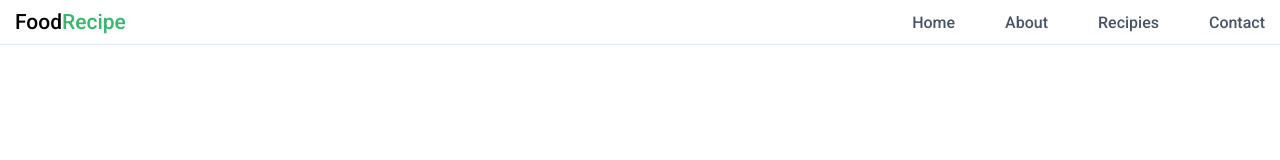
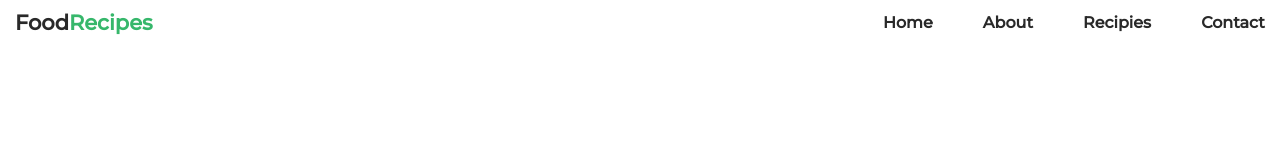
Before and after one commit to bjaneczko/Landing-page_FoodRecipes, a website built with webpack: page src/index.html in a window 1280 px wide. Built offline with nearby package versions, Linux system fonts and the light colour scheme.

Commit message:
Refactored navbar code

```diff
--- a/src/index.html
+++ b/src/index.html
@@ -2,7 +2,7 @@
 <html lang="en">
   <head>
     <meta charset="UTF-8">
-    <title>Webpack Boilerplate Starter Template</title>
+    <title>FoodRecipes - all you need to start cooking</title>
     <meta name="description" content="Simple starter webpack 5 project template boilerplate supporting SASS/PostCSS, Babel ES7, browser syncing, code linting. Easy project setup having multiple features and developer friendly tools.">
     <meta name="keywords" content="keywords">
     <meta name="viewport" content="width=device-width, initial-scale=1">
@@ -12,7 +12,7 @@
 
     <header class="header">
       <nav class="navbar">
-          <a href="#" class="nav-logo">Food<span class="nav-logo--green">Recipe</span></a>
+          <a href="#" class="nav-logo">Food<span class="nav-logo--green">Recipes</span></a>
           <ul class="nav-menu">
               <li class="nav-item">
                   <a href="#" class="nav-link">Home</a>
--- a/src/scss/abstracts/_variables.scss
+++ b/src/scss/abstracts/_variables.scss
@@ -3,7 +3,7 @@
 */
 
 /* Typography */
-@import url("https://fonts.googleapis.com/css2?family=Roboto:ital,wght@0,500;1,400&display=swap");
+@import url("https://fonts.googleapis.com/css2?family=Montserrat:wght@500&display=swap");
 
 /* Breakpoints */
 /* Paths */
@@ -13,6 +13,7 @@ $black: #000;
 $white: #fff;
 $light-gray: #f1f1f1;
 
+$primary-green: #36b76b;
 $body-background-color: #333;
 $foreground-color: #fff;
 $caption-color: #464646;
--- a/src/scss/app.scss
+++ b/src/scss/app.scss
@@ -6,7 +6,6 @@
 @import "base/reset";
 @import "base/typography";
 
-@import "layout/navigation";
 @import "layout/grid";
 @import "layout/header";
 @import "layout/footer";
--- a/src/scss/base/_reset.scss
+++ b/src/scss/base/_reset.scss
@@ -89,7 +89,7 @@ video {
 html {
   box-sizing: border-box;
   font-size: 62.5%;
-  font-family: "Roboto", sans-serif;
+  font-family: "Montserrat", sans-serif;
 }
 
 *,
--- a/src/scss/components/_hamburger.scss
+++ b/src/scss/components/_hamburger.scss
@@ -17,4 +17,16 @@
     display: block;
     cursor: pointer;
   }
+
+  .hamburger.active .bar:nth-child(2) {
+    opacity: 0;
+  }
+
+  .hamburger.active .bar:nth-child(1) {
+    transform: translateY(8px) rotate(45deg);
+  }
+
+  .hamburger.active .bar:nth-child(3) {
+    transform: translateY(-8px) rotate(-45deg);
+  }
 }
--- a/src/scss/layout/_header.scss
+++ b/src/scss/layout/_header.scss
@@ -1,5 +1,7 @@
 .header {
-  border-bottom: 1px solid #e2e8f0;
+  max-width: 140rem;
+  margin: 0 auto;
+  font-weight: 700;
 }
 
 .navbar {
@@ -21,21 +23,21 @@
 
 .nav-link {
   font-size: 1.6rem;
-  font-weight: 400;
-  color: #475569;
+  font-weight: 700;
+  color: #292929;
 }
 
 .nav-link:hover {
-  color: #482ff7;
+  color: $primary-green;
 }
 
 .nav-logo {
   font-size: 2.1rem;
-  font-weight: 500;
-  color: #000000;
+  font-weight: 700;
+  color: #292929;
 
   &--green {
-    color: #36b76b;
+    color: $primary-green;
   }
 }
 
@@ -60,21 +62,4 @@
   .nav-item {
     margin: 2.5rem 0;
   }
-
-  .hamburger {
-    display: block;
-    cursor: pointer;
-  }
-
-  .hamburger.active .bar:nth-child(2) {
-    opacity: 0;
-  }
-
-  .hamburger.active .bar:nth-child(1) {
-    transform: translateY(8px) rotate(45deg);
-  }
-
-  .hamburger.active .bar:nth-child(3) {
-    transform: translateY(-8px) rotate(-45deg);
-  }
 }
```
Also changed, not shown: src/scss/layout/_navigation.scss (deleted).
